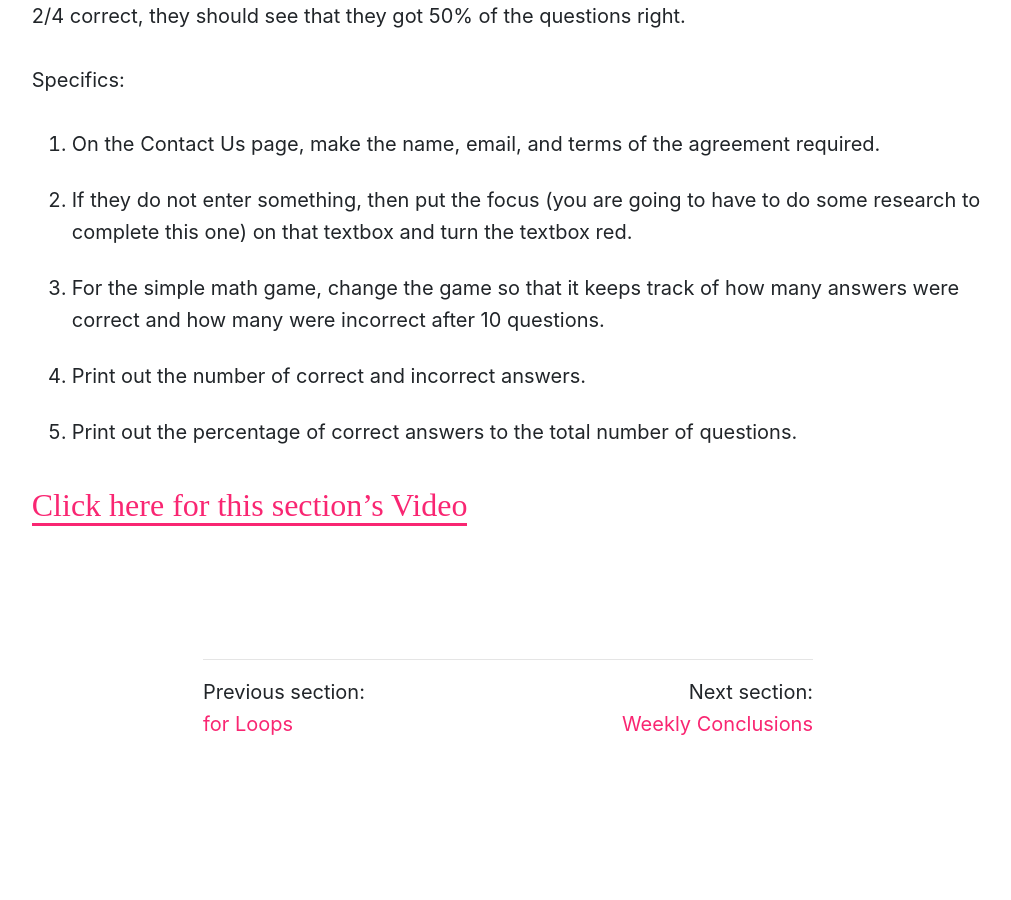
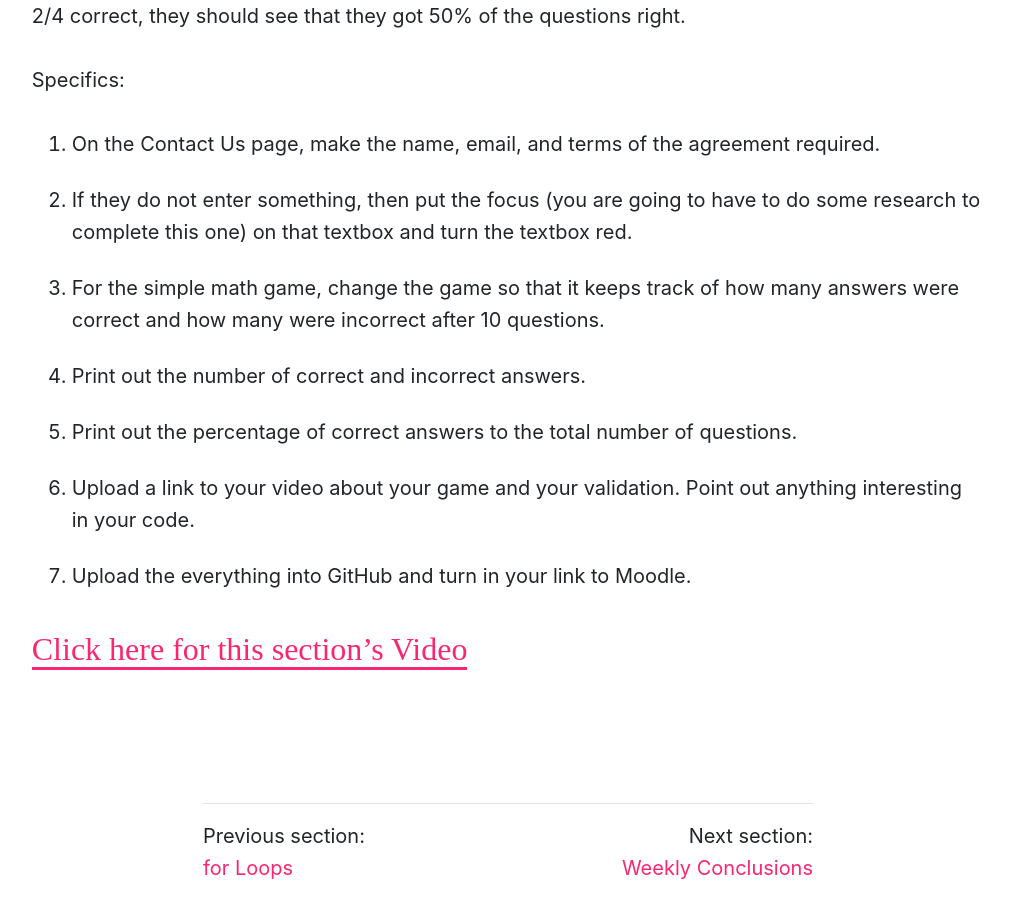
Before and after one commit to Montana-Media-Arts/creative-coding-1-Fall2019, a Jekyll site: the page built from modules/week-8/_posts/2017-01-20-homework.md, in a window 1280 px wide and 900 px high, scrolled down 709 px. Shown: the whole window, without its empty margins (132-1143 px from the left). Built offline with Jekyll 4.4.1, drawn with Linux system fonts in a browser that asks for light colours; nearby versions of some CDN libraries; before the commit the page ends 1465 px from its top, so only the background shows below that.

Commit message:
Update 2017-01-20-homework.md

```diff
--- a/modules/week-8/_posts/2017-01-20-homework.md
+++ b/modules/week-8/_posts/2017-01-20-homework.md
@@ -15,5 +15,7 @@ Specifics:
 3. For the simple math game, change the game so that it keeps track of how many answers were correct and how many were incorrect after 10 questions.
 4. Print out the number of correct and incorrect answers.
 5. Print out the percentage of correct answers to the total number of questions.
+6. Upload a link to your video about your game and your validation.  Point out anything interesting in your code.
+7. Upload the everything into GitHub and turn in your link to Moodle.
 
 <a href="https://umontana.zoom.us/recording/share/rt4xVVBSaqBDEJQ2LbPqanPFQWZmPmbC9E4zeQ6Ax7iwIumekTziMw" target="_new" style="font-family:Ariel; font-size:32px;">Click here for this section's Video</a>
```
